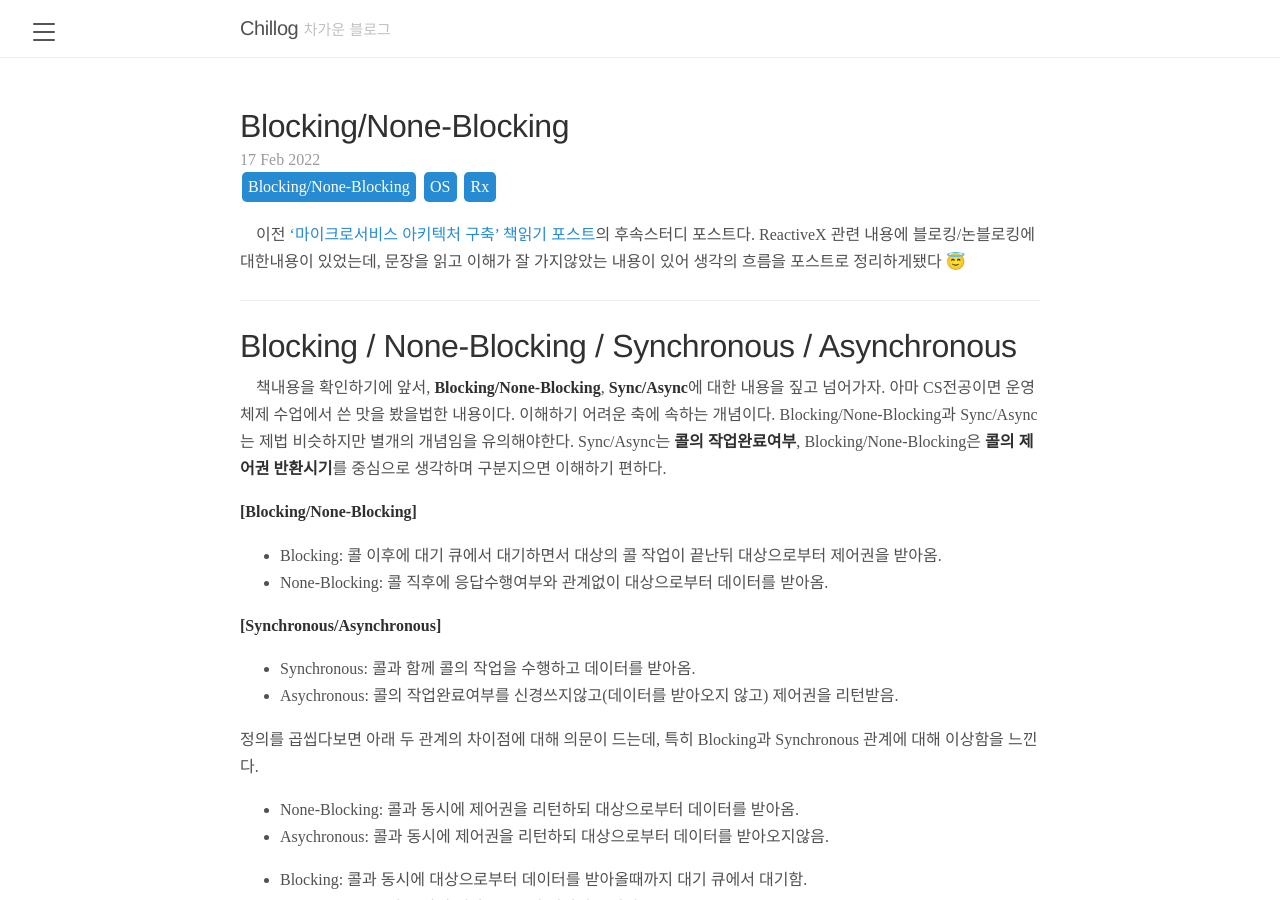
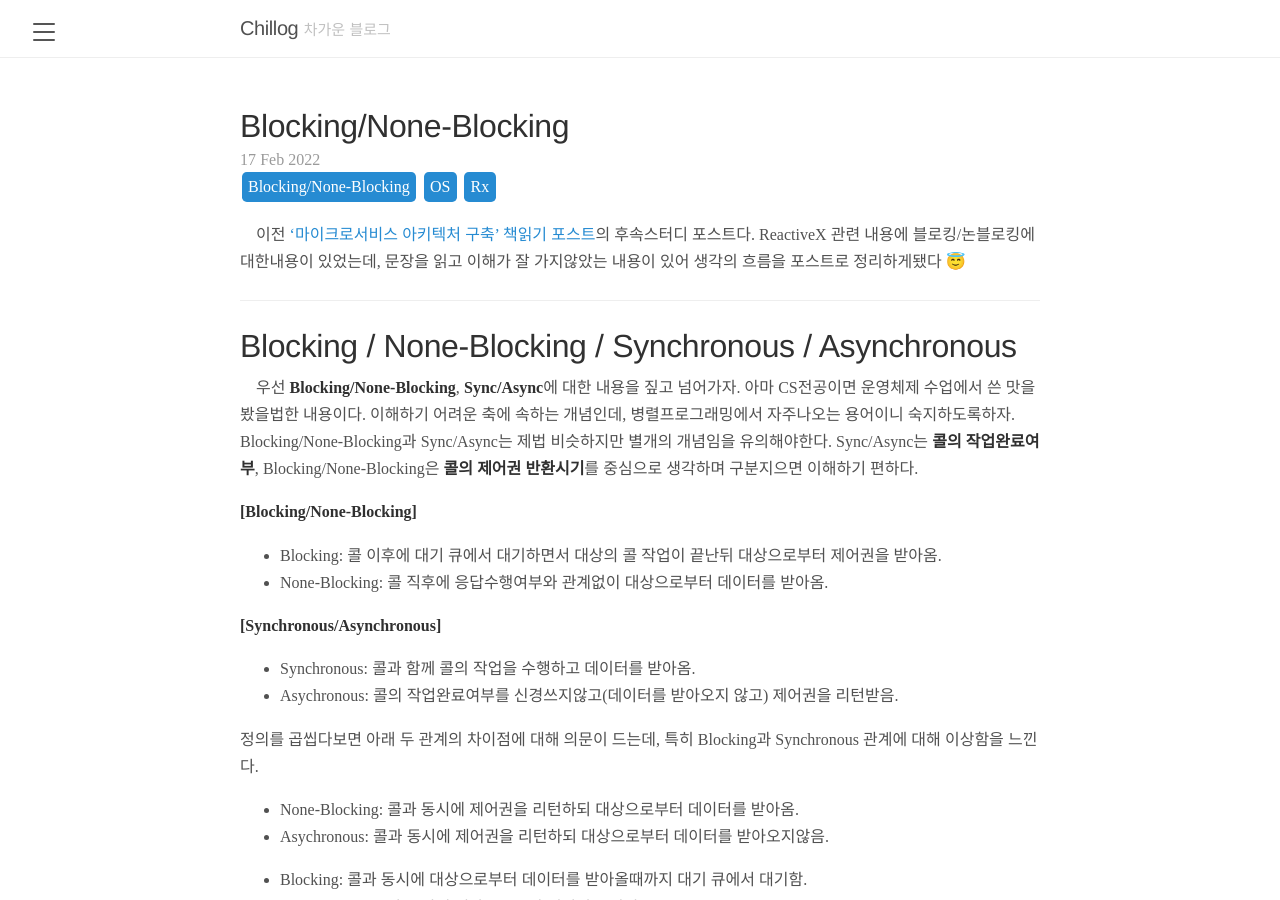
Before and after one commit to chillyMind/chillyMind.github.io, a Jekyll site: the page built from _posts/2022-02-17-iomodels.md, in a window 1280 px wide and 900 px high. Built offline with Jekyll 4.4.1, drawn with Linux system fonts in a browser that asks for light colours; some web fonts are replaced; some of the changed text lies outside the part shown.

Commit message:
마이너한 수정

```diff
--- a/_posts/2022-02-17-iomodels.md
+++ b/_posts/2022-02-17-iomodels.md
@@ -9,7 +9,7 @@ tags: [Blocking/None-Blocking, OS, Rx]
 <hr/>
 
 # Blocking / None-Blocking / Synchronous / Asynchronous
-　책내용을 확인하기에 앞서, **Blocking/None-Blocking**, **Sync/Async**에 대한 내용을 짚고 넘어가자. 아마 CS전공이면 운영체제 수업에서 쓴 맛을 봤을법한 내용이다. 이해하기 어려운 축에 속하는 개념이다. Blocking/None-Blocking과 Sync/Async는 제법 비슷하지만 별개의 개념임을 유의해야한다. Sync/Async는 **콜의 작업완료여부**, Blocking/None-Blocking은 **콜의 제어권 반환시기**를 중심으로 생각하며 구분지으면 이해하기 편하다.
+　우선 **Blocking/None-Blocking**, **Sync/Async**에 대한 내용을 짚고 넘어가자. 아마 CS전공이면 운영체제 수업에서 쓴 맛을 봤을법한 내용이다. 이해하기 어려운 축에 속하는 개념인데, 병렬프로그래밍에서 자주나오는 용어이니 숙지하도록하자. Blocking/None-Blocking과 Sync/Async는 제법 비슷하지만 별개의 개념임을 유의해야한다. Sync/Async는 **콜의 작업완료여부**, Blocking/None-Blocking은 **콜의 제어권 반환시기**를 중심으로 생각하며 구분지으면 이해하기 편하다.
 
 **[Blocking/None-Blocking]**
 - Blocking: 콜 이후에 대기 큐에서 대기하면서 대상의 콜 작업이 끝난뒤 대상으로부터 제어권을 받아옴.
@@ -51,7 +51,9 @@ Blocking과 Synchronous의 내용은 [스택오버플로우](https://stackoverfl
 - **비동기-논블로킹 I/O (AIO)** : 호출하고 작업을 중단시키지않으며, 다른 작업이 진행되어도 중지하지않음.
 <hr/>
 
+후속포스트로 Rx관련 포스팅을 진행할 예정이다.
 
+<hr/>
 # 참조
 - [Boost application performance using asynchronous I/O, IBM Article, 2006](https://developer.ibm.com/articles/l-async/){:target="blank"}
 - [Sync async-blocking-nonblocking-io, Cheoloh Bae (NHN NEXT), 2015](https://www.slideshare.net/unitimes/sync-asyncblockingnonblockingio){:target="blank"}
```
